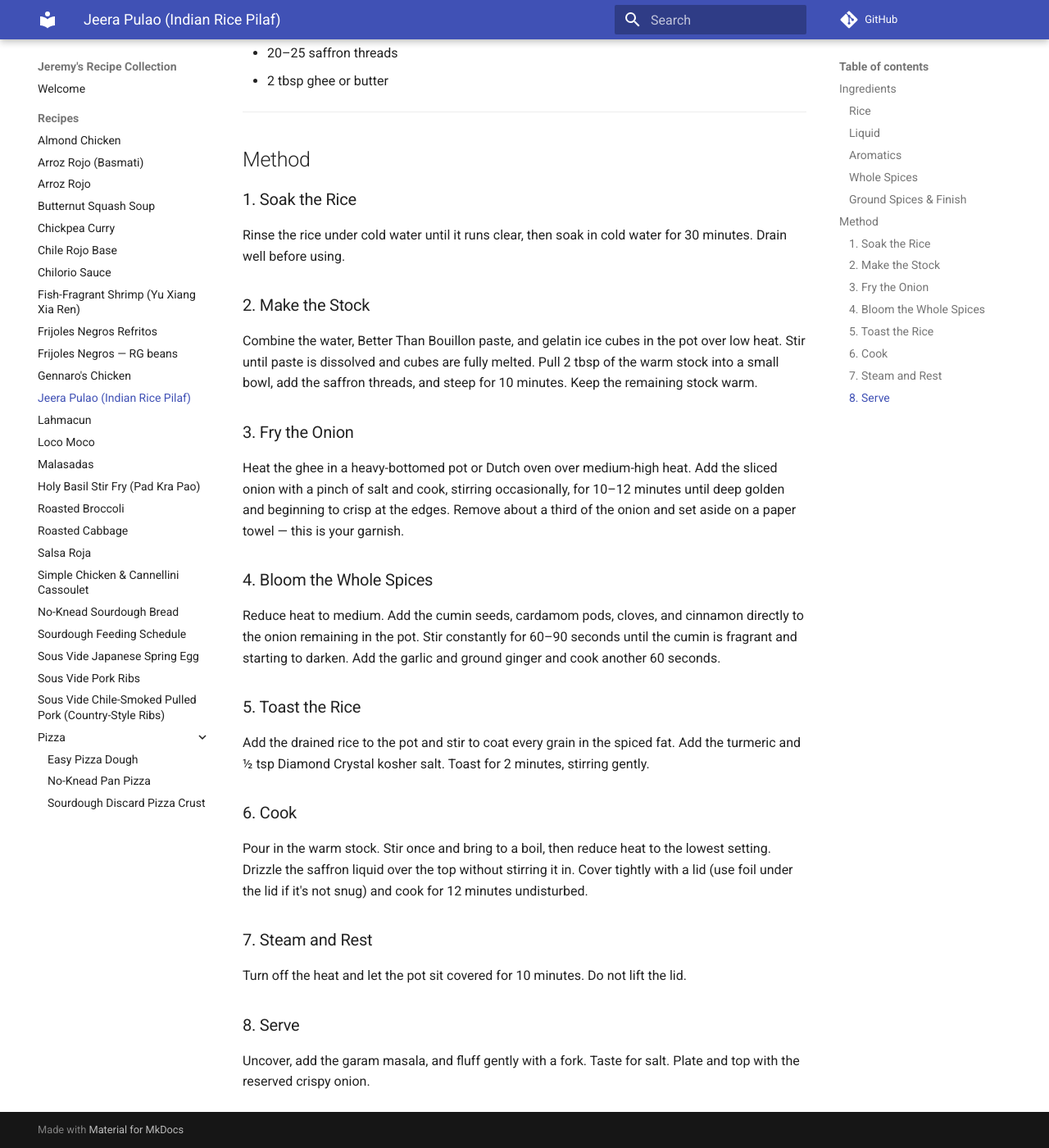
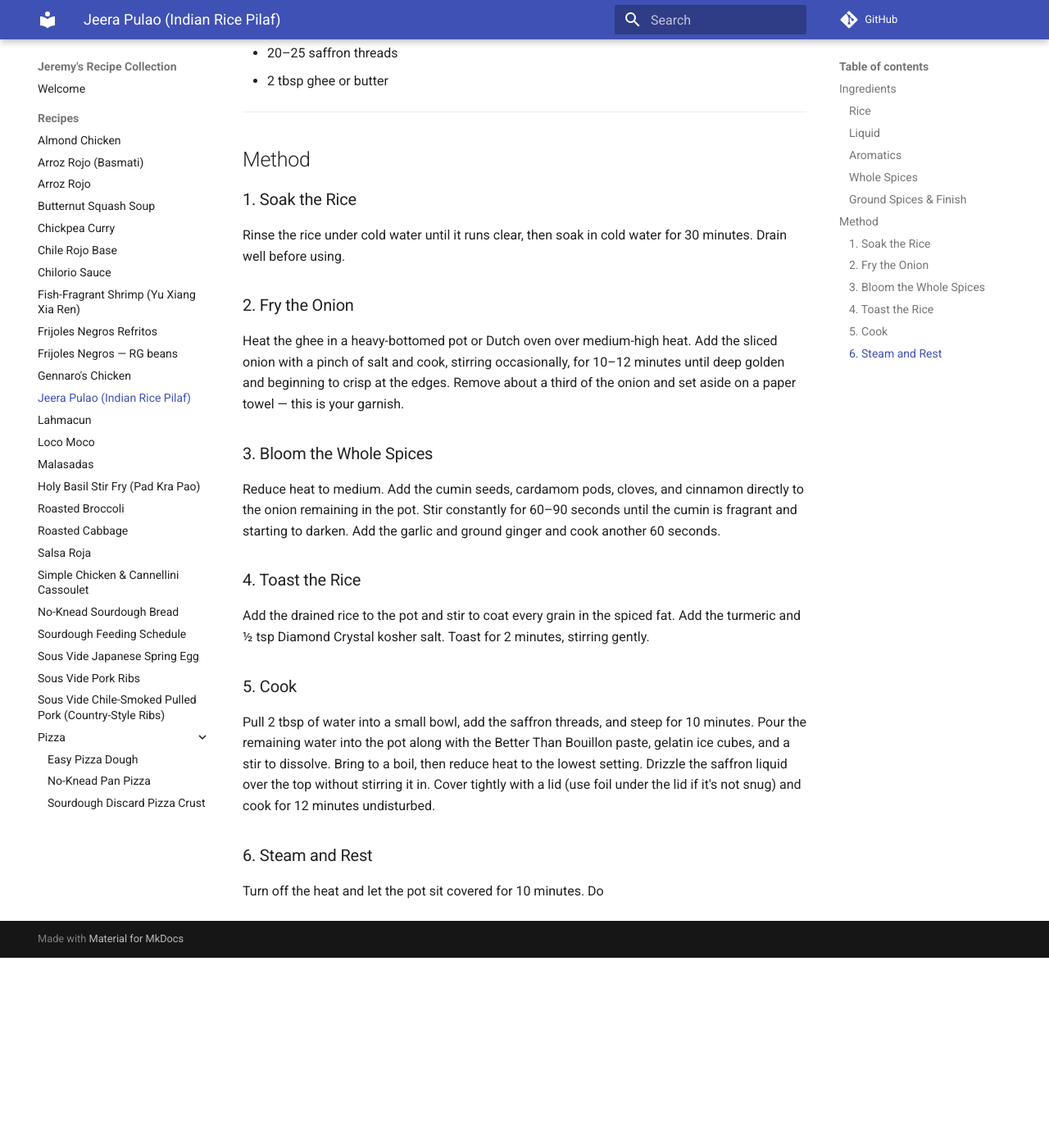
Before and after one commit to normanj9/recipes, an MkDocs documentation site: the page built from docs/recipes/jeera-pulao.md, in a window 1280 px wide and 1400 px high, scrolled down 975 px. Shown: the whole window at 82% size. Built offline with MkDocs 1.6.1 and Material for MkDocs 9.7.7, drawn with Linux system fonts in a browser that asks for light colours; comment, search, counter and statistics services are not loaded; after the commit the page ends 2143 px from its top, so only the background shows below that; some of the changed text lies outside the part shown.

Commit message:
Update jeera-pulao.md

```diff
--- a/docs/recipes/jeera-pulao.md
+++ b/docs/recipes/jeera-pulao.md
@@ -35,23 +35,17 @@
 ### 1. Soak the Rice
 Rinse the rice under cold water until it runs clear, then soak in cold water for 30 minutes. Drain well before using.
 
-### 2. Make the Stock
-Combine the water, Better Than Bouillon paste, and gelatin ice cubes in the pot over low heat. Stir until paste is dissolved and cubes are fully melted. Pull 2 tbsp of the warm stock into a small bowl, add the saffron threads, and steep for 10 minutes. Keep the remaining stock warm.
-
-### 3. Fry the Onion
+### 2. Fry the Onion
 Heat the ghee in a heavy-bottomed pot or Dutch oven over medium-high heat. Add the sliced onion with a pinch of salt and cook, stirring occasionally, for 10–12 minutes until deep golden and beginning to crisp at the edges. Remove about a third of the onion and set aside on a paper towel — this is your garnish.
 
-### 4. Bloom the Whole Spices
+### 3. Bloom the Whole Spices
 Reduce heat to medium. Add the cumin seeds, cardamom pods, cloves, and cinnamon directly to the onion remaining in the pot. Stir constantly for 60–90 seconds until the cumin is fragrant and starting to darken. Add the garlic and ground ginger and cook another 60 seconds.
 
-### 5. Toast the Rice
+### 4. Toast the Rice
 Add the drained rice to the pot and stir to coat every grain in the spiced fat. Add the turmeric and ½ tsp Diamond Crystal kosher salt. Toast for 2 minutes, stirring gently.
 
-### 6. Cook
-Pour in the warm stock. Stir once and bring to a boil, then reduce heat to the lowest setting. Drizzle the saffron liquid over the top without stirring it in. Cover tightly with a lid (use foil under the lid if it's not snug) and cook for 12 minutes undisturbed.
+### 5. Cook
+Pull 2 tbsp of water into a small bowl, add the saffron threads, and steep for 10 minutes. Pour the remaining water into the pot along with the Better Than Bouillon paste, gelatin ice cubes, and a stir to dissolve. Bring to a boil, then reduce heat to the lowest setting. Drizzle the saffron liquid over the top without stirring it in. Cover tightly with a lid (use foil under the lid if it's not snug) and cook for 12 minutes undisturbed.
 
-### 7. Steam and Rest
-Turn off the heat and let the pot sit covered for 10 minutes. Do not lift the lid.
-
-### 8. Serve
-Uncover, add the garam masala, and fluff gently with a fork. Taste for salt. Plate and top with the reserved crispy onion.
+### 6. Steam and Rest
+Turn off the heat and let the pot sit covered for 10 minutes. Do
```
Also changed, not shown: other parts of docs/recipes/jeera-pulao.md (+1 -1 lines).
